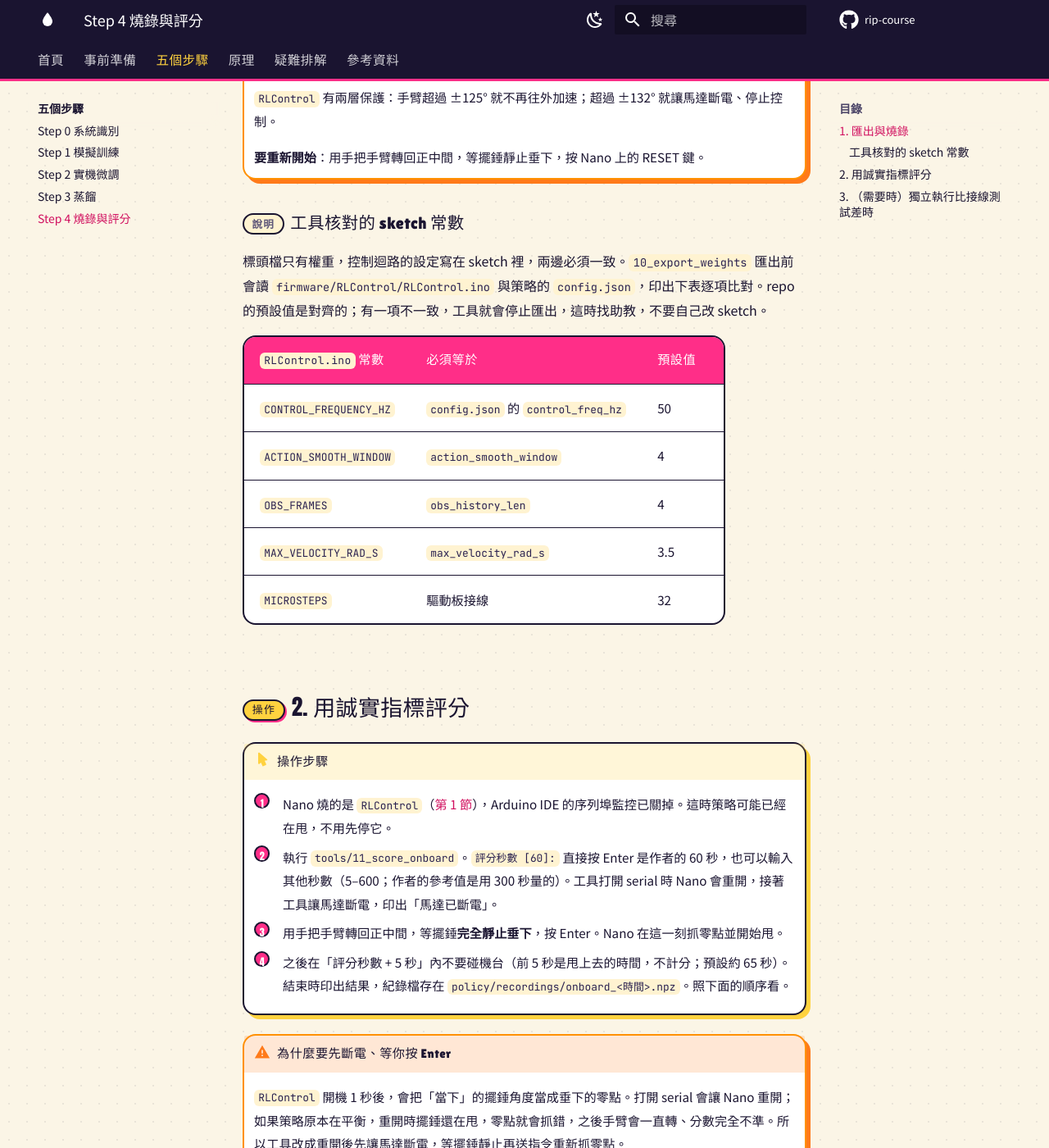
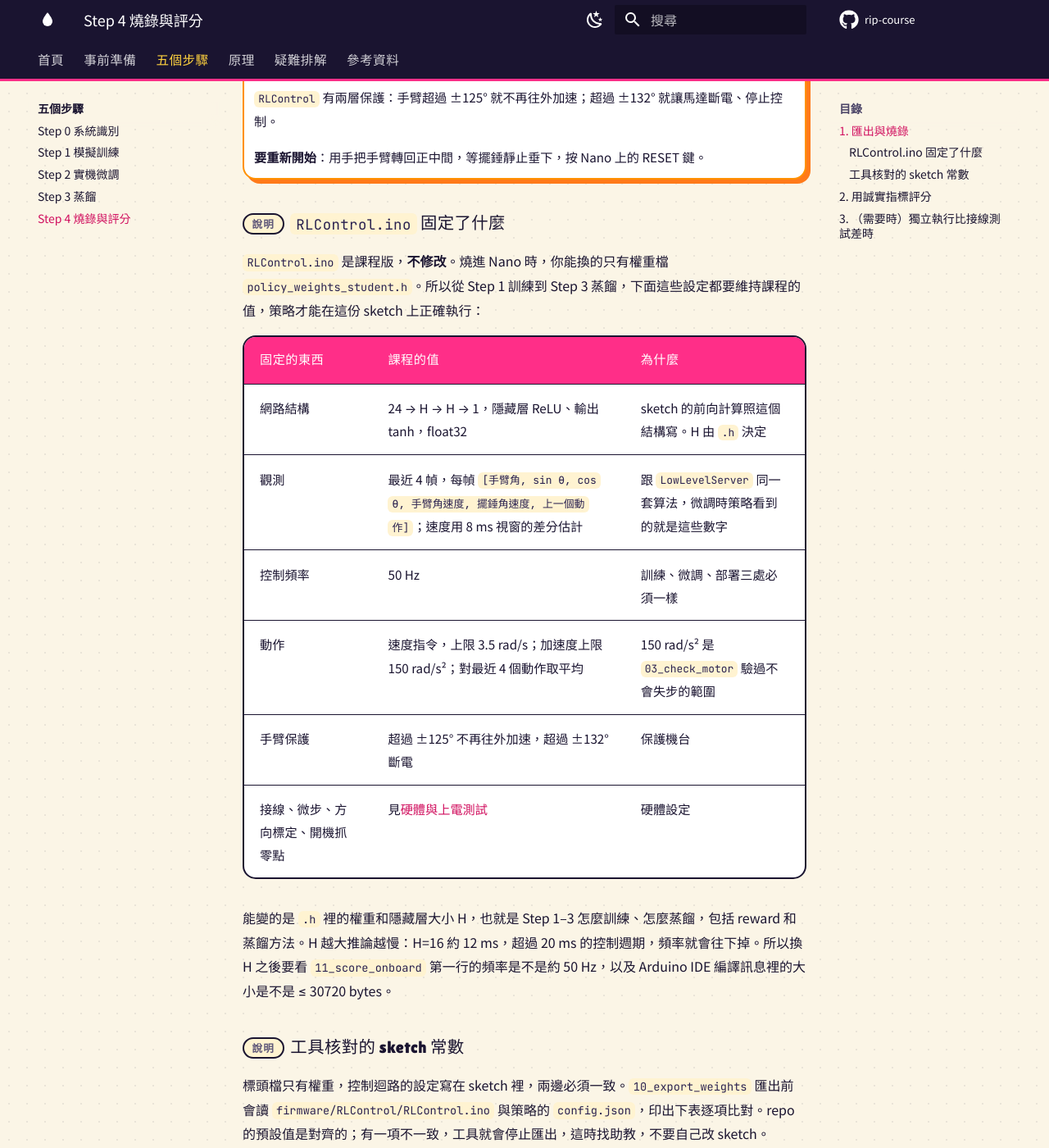
Before and after one commit to Reyes-Lee/rip-course, an MkDocs documentation site: the page built from website/steps/step4-deploy.md, in a window 1280 px wide and 1400 px high, scrolled down 1217 px. Shown: the whole window at 82% size. Built offline with MkDocs 1.6.1 and Material for MkDocs 9.7.7, drawn with Linux system fonts in a browser that asks for light colours; nearby versions of some CDN libraries; library files that are not in the unit come from our copies; comment, search, counter and statistics services are not loaded.

Commit message:
Spell out what RLControl.ino fixes and that only the weights header changes
Co-Authored-By: Claude Opus 5.5 <noreply@anthropic.com>

```diff
--- a/website/steps/step4-deploy.md
+++ b/website/steps/step4-deploy.md
@@ -41,6 +41,21 @@
     `RLControl` 有兩層保護：手臂超過 ±125° 就不再往外加速；超過 ±132° 就讓馬達斷電、停止控制。
 
     **要重新開始**：用手把手臂轉回正中間，等擺錘靜止垂下，按 Nano 上的 RESET 鍵。
+
+### `RLControl.ino` 固定了什麼 { #fixed .rip-learn }
+
+`RLControl.ino` 是課程版，**不修改**。燒進 Nano 時，你能換的只有權重檔 `policy_weights_student.h`。所以從 Step 1 訓練到 Step 3 蒸餾，下面這些設定都要維持課程的值，策略才能在這份 sketch 上正確執行：
+
+| 固定的東西 | 課程的值 | 為什麼 |
+| --- | --- | --- |
+| 網路結構 | 24 → H → H → 1，隱藏層 ReLU、輸出 tanh，float32 | sketch 的前向計算照這個結構寫。H 由 `.h` 決定 |
+| 觀測 | 最近 4 幀，每幀 `[手臂角, sin θ, cos θ, 手臂角速度, 擺錘角速度, 上一個動作]`；速度用 8 ms 視窗的差分估計 | 跟 `LowLevelServer` 同一套算法，微調時策略看到的就是這些數字 |
+| 控制頻率 | 50 Hz | 訓練、微調、部署三處必須一樣 |
+| 動作 | 速度指令，上限 3.5 rad/s；加速度上限 150 rad/s²；對最近 4 個動作取平均 | 150 rad/s² 是 `03_check_motor` 驗過不會失步的範圍 |
+| 手臂保護 | 超過 ±125° 不再往外加速，超過 ±132° 斷電 | 保護機台 |
+| 接線、微步、方向標定、開機抓零點 | 見[硬體與上電測試](../prepare/hardware.md) | 硬體設定 |
+
+能變的是 `.h` 裡的權重和隱藏層大小 H，也就是 Step 1–3 怎麼訓練、怎麼蒸餾，包括 reward 和蒸餾方法。H 越大推論越慢：H=16 約 12 ms，超過 20 ms 的控制週期，頻率就會往下掉。所以換 H 之後要看 `11_score_onboard` 第一行的頻率是不是約 50 Hz，以及 Arduino IDE 編譯訊息裡的大小是不是 ≤ 30720 bytes。
 
 ### 工具核對的 sketch 常數 { #constants .rip-learn }
 
```
